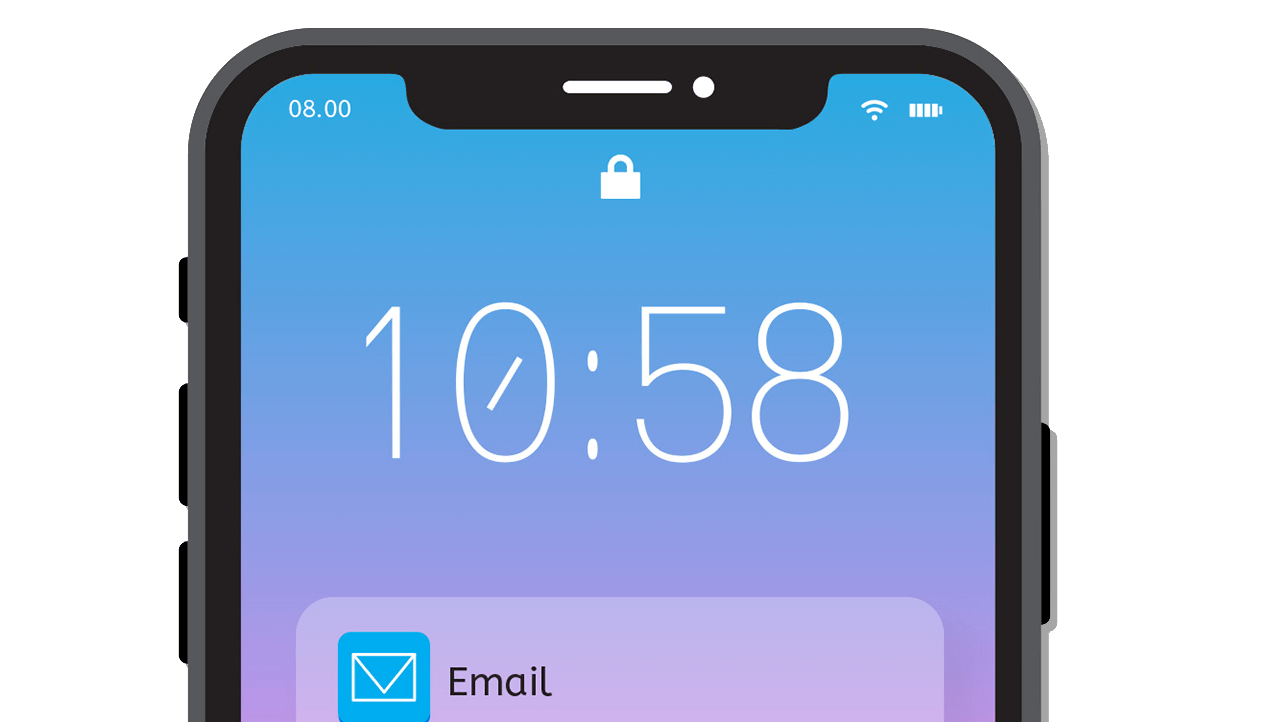
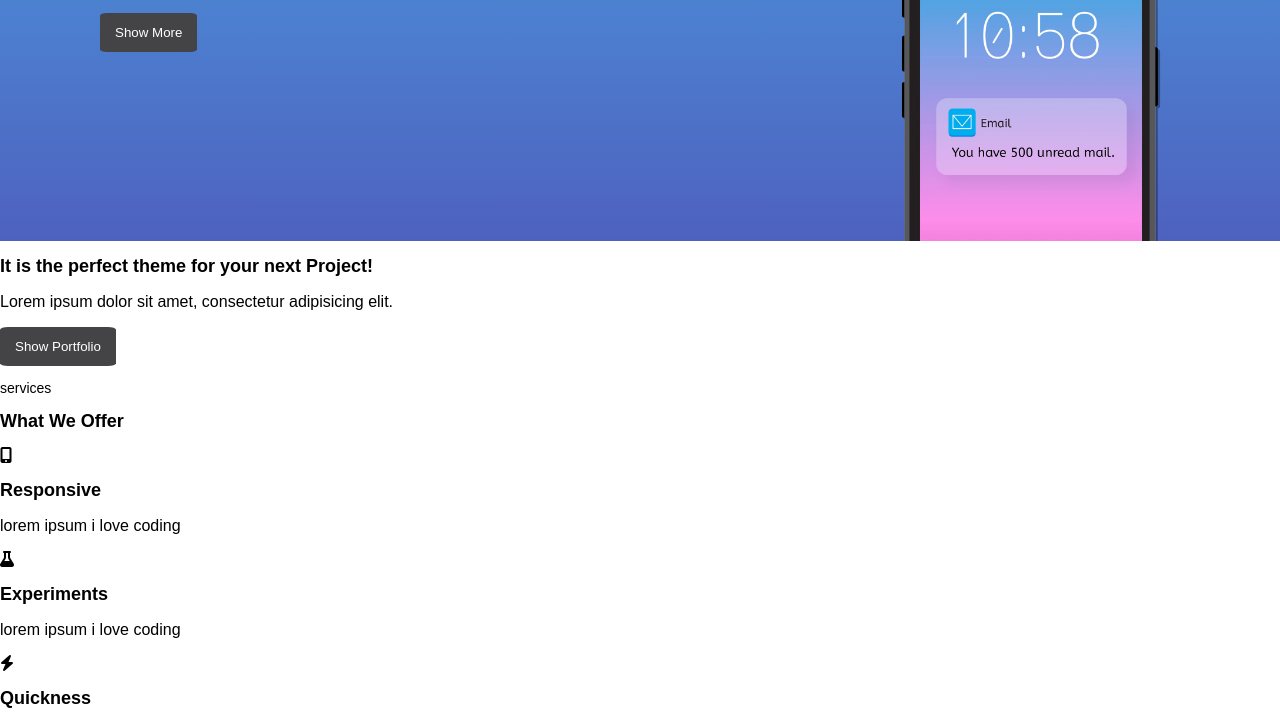
Before and after one commit to yangddoddi/landing-page, a plain HTML site: page index.html in a window 1280 px wide. Shown: the part 159-881 px from the top of the page. Drawn offline with Linux system fonts and the light colour scheme.

Commit message:
CSS_apps

```diff
--- a/style.css
+++ b/style.css
@@ -1,5 +1,3 @@
-/* global setting */
-
 :root {
   /* font size */
   --font-Xsmall: 12px;
@@ -24,8 +22,11 @@
   --font-weight-bold: 700;
 }
 
+/* global setting */
+
 body {
   margin: 0px;
+  font-family: sans-serif;
 }
 
 * {
@@ -34,6 +35,7 @@ body {
 
 h1 {
   font-size: var(--font-header);
+  font-weight: var(--font-weight-medium);
 }
 
 h2 {
@@ -46,7 +48,8 @@ h3 {
 }
 
 p {
-  font-size: var(--font-weight-regular);
+  font-size: var(--font-base);
+  font-weight: var(--font-weight-light);
 }
 
 button {
@@ -54,4 +57,22 @@ button {
   color: var(--color-white);
   padding: 12px 15px;
   border-radius: 7%;
+  border-style: none;
+  cursor: pointer;
 }
+
+.apps {
+  position: relative;
+  background: linear-gradient(#4b97dc, #4e61bf);
+  width: 100%;
+  height: 400px;
+  padding: 40px 100px;
+  color: var(--color-white);
+}
+
+.apps img {
+  position: absolute;
+  right: 100px;
+  bottom: 0px;
+  width: 300px;
+}
```
